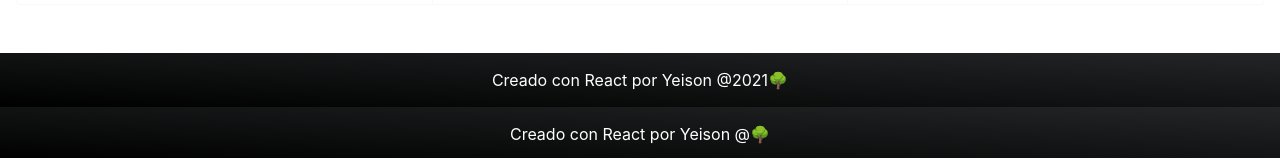
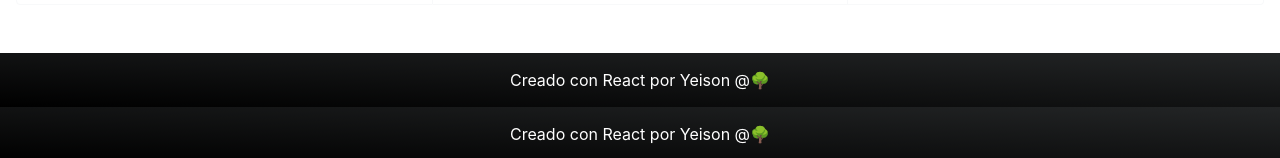
Before and after one commit to DevYeison/dev-tools, a React (Create React App) app: page /home in a window 1280 px wide. Shown: the part 1883-2041 px from the top of the page. Built offline with nearby package versions, Linux system fonts and the light colour scheme.

Commit message:
FIX: remove footer and header render from it

```diff
--- a/src/containers/HomeContainer/HomeContainer.js
+++ b/src/containers/HomeContainer/HomeContainer.js
@@ -4,8 +4,8 @@
 import ContactImg from "../../../src/assets/images/contact.png";
 import HomePage from "../../pages/HomePage/HomePage";
 
-const Home = () => {
-  const brandName = "Dev | Tools";
+const HomeContainer = () => {
+
   const backgroundImageText =
     "Herramientas gratuitas para cualquier desarrollador";
   const contentHeaderPhilosophy = "Filosofía";
@@ -17,22 +17,13 @@
     "El conocimiento es el arma más poderosa para cambiar el mundo y así como increíbles personas me ayudaron a mejorar, considero que puedo aportar un granito de arena al desarrollo de Software.";
   const author = "Yeison Garzón Toro.";
   const profession = "Javascript Developer";
-  const reactDocsUrl = "https://es.reactjs.org/";
-  const githubProfileUrl = "https://github.com/devyeison";
-
-  const [currentYear, setYear] = useState("2021");
   const [topicList, setTopicList] = useState([]);
-
-  useEffect(() => {
-    setYear(new Date().getFullYear());
-  }, [currentYear]);
 
   useEffect(() => {
     setTopicList([
       {
         id: 1,
         title: "Cotización",
-        route: "price",
         img: PriceImg,
         description:
           "Herramienta para elaborar una estimación (aproximada) del precio de un producto de Software, ya sea aplicación móvil, web, escritorio, plataforma etc.",
@@ -40,7 +31,6 @@
       {
         id: 2,
         title: "Recursos",
-        route: "resources",
         img: ResourceImg,
         description:
           "Recursos útiles para desarrolladores, tales como documentación de lenguajes de programación y/o frameworks simplificada, explicación de temas dificiles de comprender, herramientas y diseño para desarrollos ágiles, etc.",
@@ -48,7 +38,6 @@
       {
         id: 3,
         title: "Contacto",
-        route: "contact",
         img: ContactImg,
         description:
           "Información de contacto personal y equipo de desarrollo en caso de que busques crear un producto y no cuentes con el personal capacitado.",
@@ -57,7 +46,6 @@
   }, []);
   return (
     <HomePage
-      brandName={brandName}
       topicList={topicList}
       backgroundImageText={backgroundImageText}
       contentHeaderPhilosophy={contentHeaderPhilosophy}
@@ -67,11 +55,8 @@
       quoteText={quoteText}
       author={author}
       profession={profession}
-      currentYear={currentYear}
-      reactDocsUrl={reactDocsUrl}
-      githubProfileUrl={githubProfileUrl}
     />
   );
 };
 
-export default Home;
+export default HomeContainer;
```
